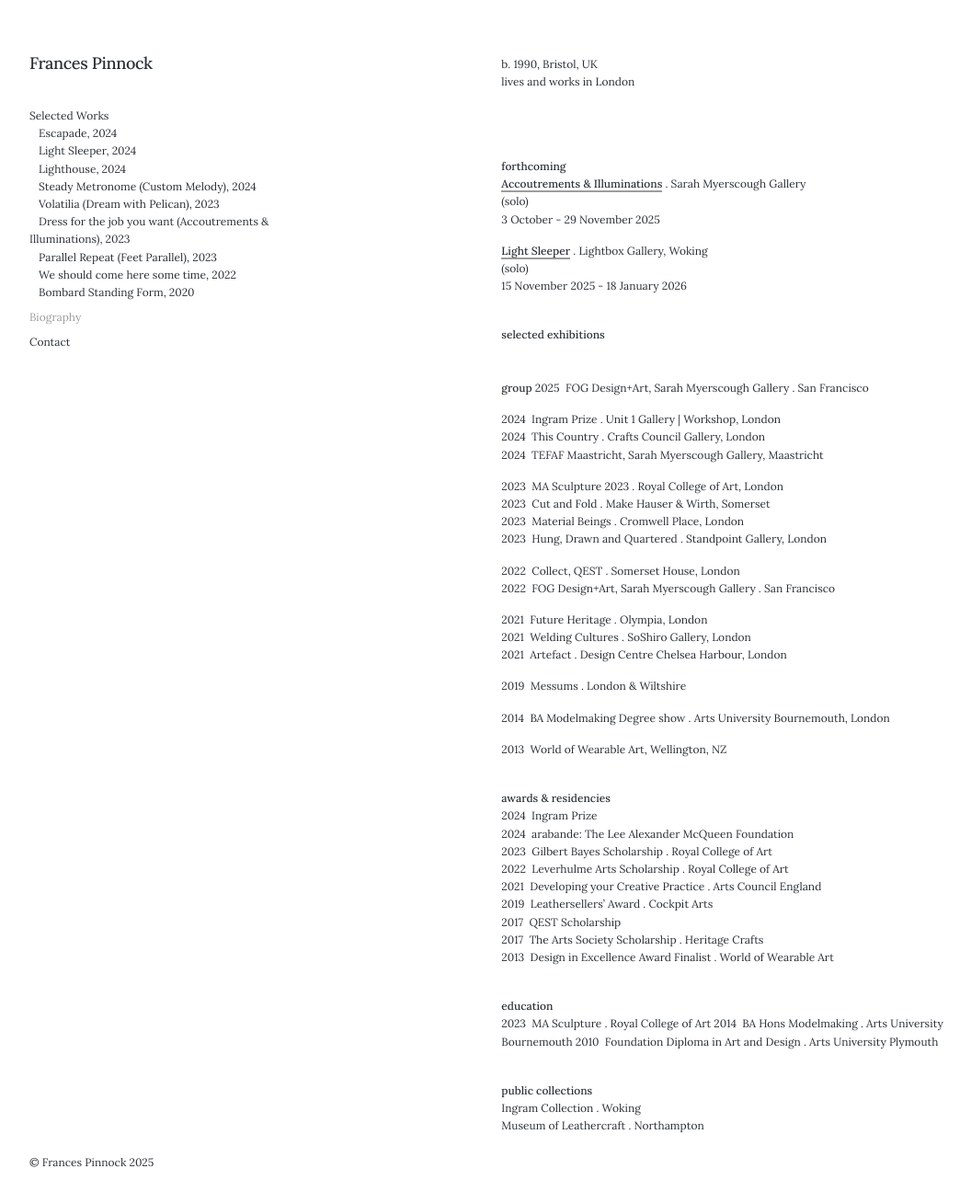
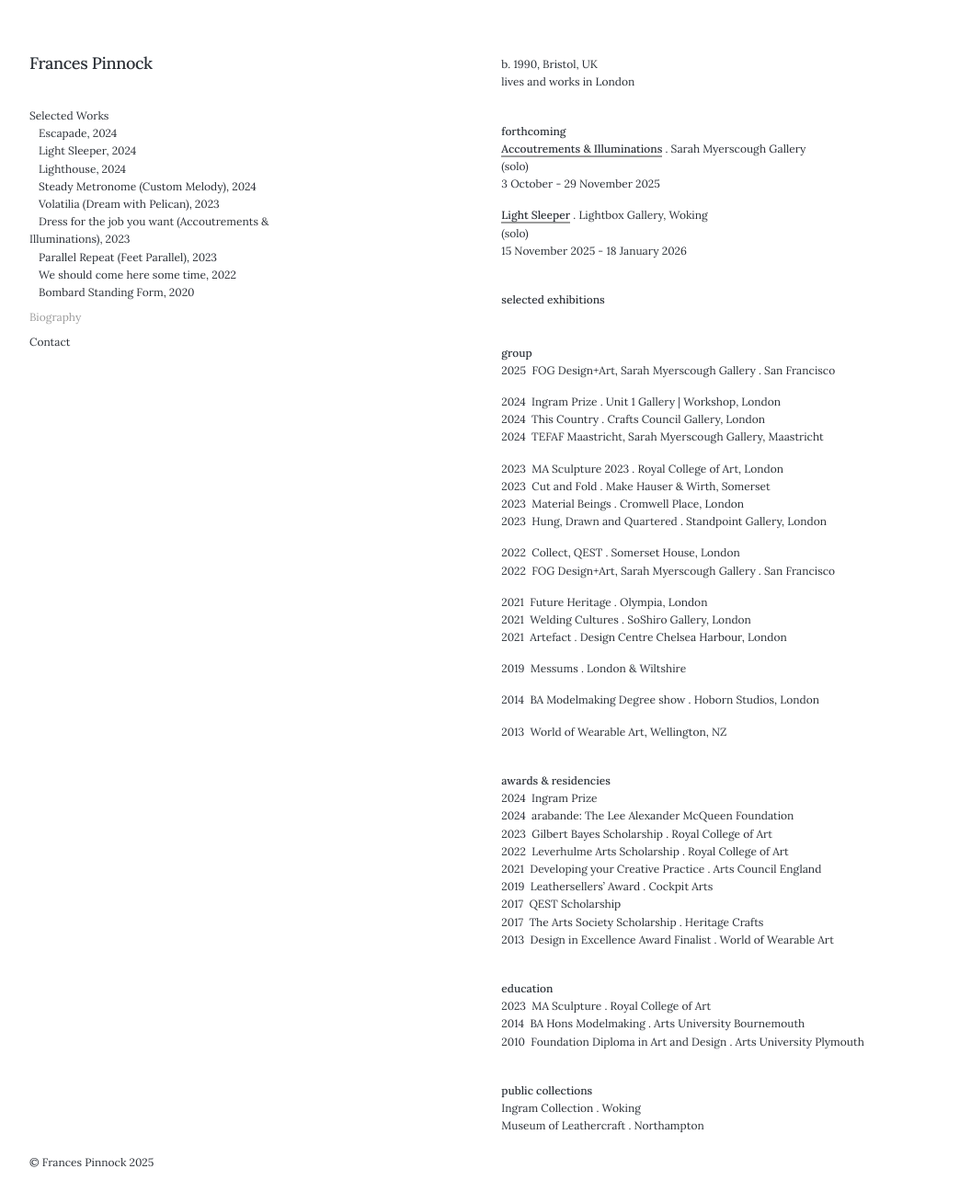
Before and after one commit to francespinnock/francespinnock.github.io, a Jekyll site: the page built from _pages/bio.md, in a window 1280 px wide and 1313 px high. Shown: the top 1308 px of the window at 92% size, without its empty margins (28-1084 px from the left). Built offline with Jekyll 4.4.1, drawn with Linux system fonts in a browser that asks for light colours; nearby versions of some CDN libraries; some web fonts are replaced.

Commit message:
Update bio.md

```diff
--- a/_pages/bio.md
+++ b/_pages/bio.md
@@ -5,7 +5,6 @@ description: Frances Pinnock - Biography
 ---
 b. 1990, Bristol, UK
 lives and works in London
-<br />
 <br />
 
 **forthcoming**
@@ -41,7 +40,7 @@ lives and works in London
 
 2019&nbsp;&nbsp;Messums . London & Wiltshire
 
-2014&nbsp;&nbsp;BA Modelmaking Degree show . Arts University Bournemouth, London
+2014&nbsp;&nbsp;BA Modelmaking Degree show . Hoborn Studios, London
 
 2013&nbsp;&nbsp;World of Wearable Art, Wellington, NZ
 <br />
```
